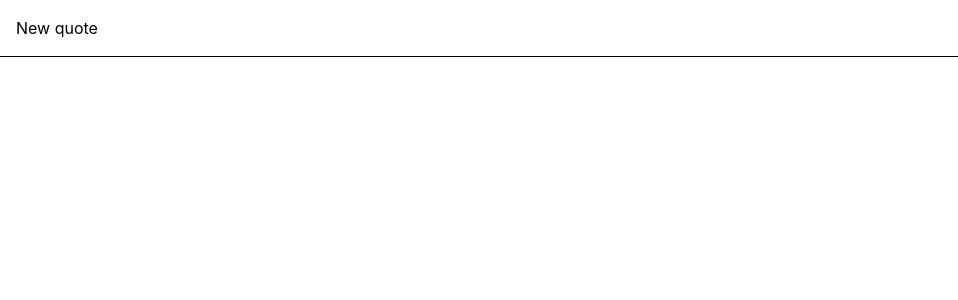
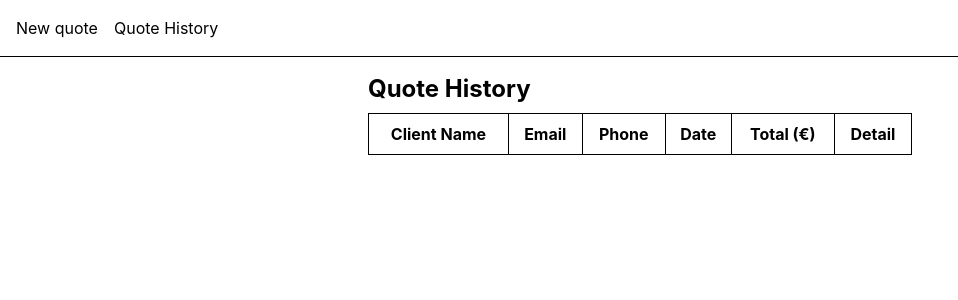
Before and after one commit to oriolcalicab/PROJECTE-BUDGET-PRESSUPOSTOS-DE-SERVEIS-DIGITALS, a React (Vite) app: page /history in a window 1280 px wide. Before the commit this address had no page. Shown: the top 300 px of the page, without its empty margins (0-958 px from the left). Built offline with nearby package versions, Linux system fonts and the light colour scheme.

Commit message:
feat: add History page with QuoteRow component

```diff
--- /dev/null
+++ b/src/components/QuoteRow.tsx
@@ -0,0 +1,22 @@
+import { Link } from "react-router-dom";
+import type { Quote } from "../types/quote";
+
+export function QuoteRow({ quote }: { quote: Quote }) {
+  return (
+    <tr className="border-b">
+      <td className="p-2">{quote.client.fullName}</td>
+      <td className="p-2">{quote.client.email}</td>
+      <td className="p-2">{quote.client.phone}</td>
+      <td className="p-2">{new Date(quote.date).toLocaleDateString()}</td>
+      <td className="p-2">{quote.total} €</td>
+      <td className="p-2">
+        <Link
+          to={`/quote/${quote.id}`}
+          className="text-blue-500 hover:underline"
+        >
+          View Details
+        </Link>
+      </td>
+    </tr>
+  );
+}
--- /dev/null
+++ b/src/pages/History.tsx
@@ -0,0 +1,29 @@
+import { getAllQuotes } from "../services/quotesService";
+import { QuoteRow } from "../components/QuoteRow";
+
+export const History = () => {
+  const quotes = getAllQuotes();
+
+  return (
+    <div className="max-w-xl mx-auto p-4">
+      <h1 className="text-2xl font-bold mb-2">Quote History</h1>
+      <table className="min-w-full border-collapse">
+        <thead>
+          <tr className="border-b font-semibold">
+            <th className="border p-2">Client Name</th>
+            <th className="border p-2">Email</th>
+            <th className="border p-2">Phone</th>
+            <th className="border p-2">Date</th>
+            <th className="border p-2">Total (€)</th>
+            <th className="border p-2">Detail</th>
+          </tr>
+        </thead>
+        <tbody>
+          {quotes.map((quote) => (
+            <QuoteRow key={quote.id} quote={quote} />
+          ))}
+        </tbody>
+      </table>
+    </div>
+  );
+}
--- a/src/router/AppRouter.tsx
+++ b/src/router/AppRouter.tsx
@@ -1,6 +1,7 @@
 import { BrowserRouter, Routes, Route, Link } from "react-router-dom";
 import { CreateQuote } from "../pages/CreateQuote";
 import { QuoteDetail } from "../pages/QuoteDetail";
+import { History } from "../pages/History";
 
 
 export function AppRouter() {
@@ -8,11 +9,13 @@ export function AppRouter() {
     <BrowserRouter>
       <nav className="p-4 border-b flex gap-4">
         <Link to="/">New quote</Link>
-        </nav>
-        <Routes>
-          <Route path="/" element={<CreateQuote />} />
-          <Route path="/quote/:id" element={<QuoteDetail />} />
-        </Routes>
+        <Link to="/history">Quote History</Link>
+      </nav>
+      <Routes>
+        <Route path="/" element={<CreateQuote />} />
+        <Route path="/quote/:id" element={<QuoteDetail />} />
+        <Route path="/history" element={<History />} />
+      </Routes>
     </BrowserRouter>
   );
 }
```
